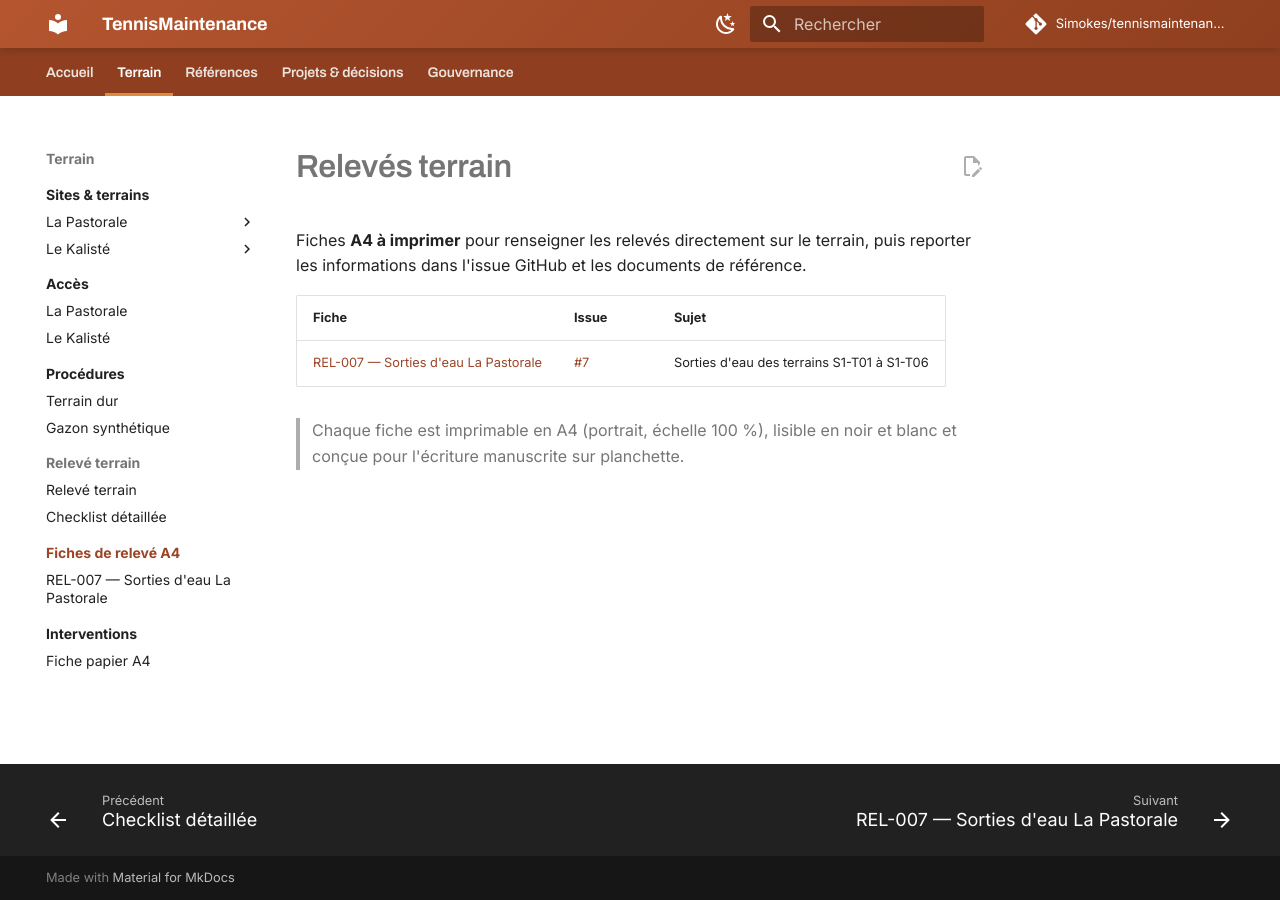
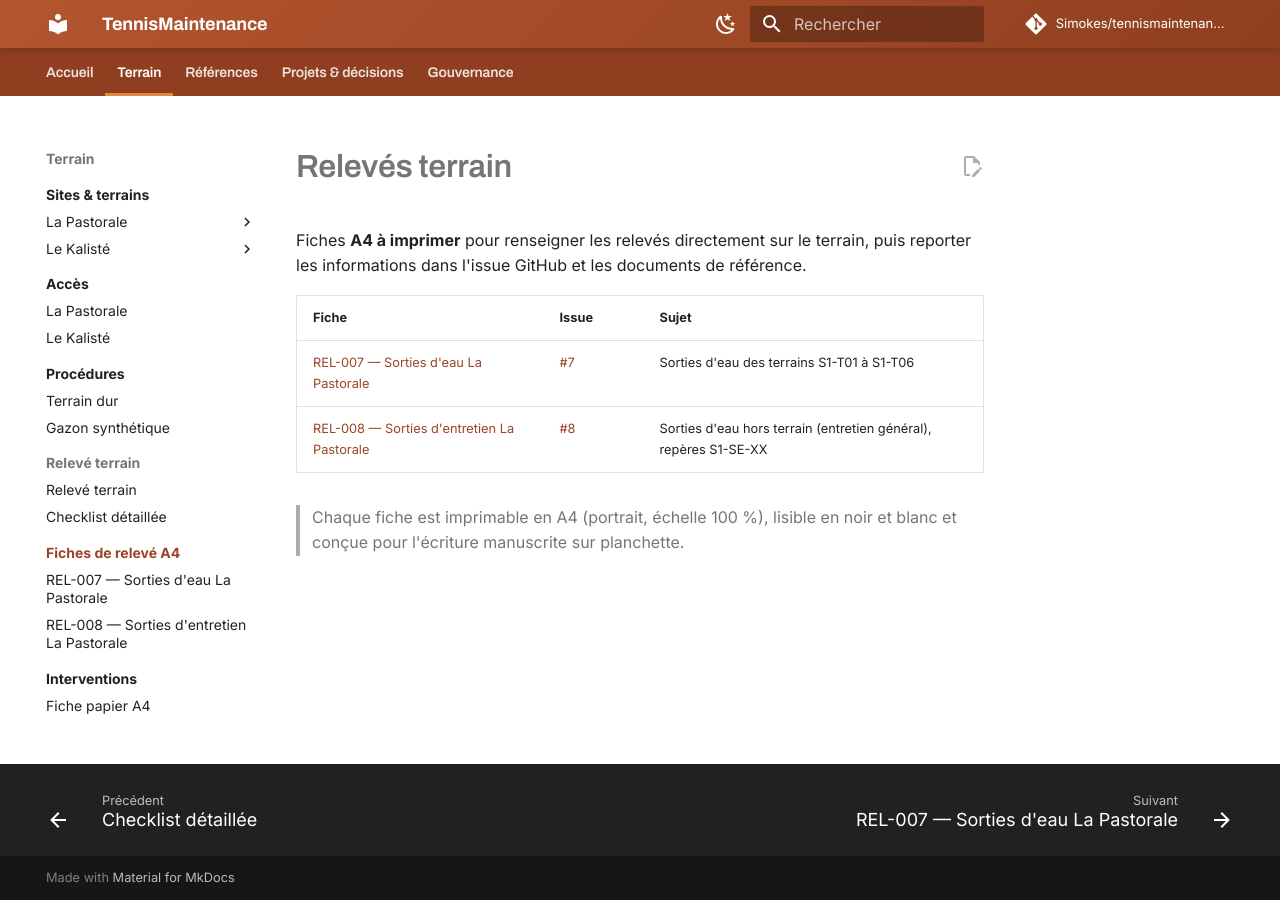
Before and after one commit to Simokes/tennismaintenance, an MkDocs documentation site: the page built from docs/releves/index.md, in a window 1280 px wide. Built offline with MkDocs 1.6.1 and Material for MkDocs 9.7.7, drawn with Linux system fonts in a browser that asks for light colours; comment, search, counter and statistics services are not loaded.

Commit message:
REL-008 : fiche A4 relevé des sorties d'entretien (La Pastorale, #8) (#56)
Fiche imprimable adaptee a l'issue #8 (sorties d'eau hors terrain, reperes
S1-SE-XX), calquee sur le patron REL-007 valide mais avec des champs propres :

- page 1 = plan fidele du site (d'apres plan Delattre 1/300, nord vers le bas)
  pour localiser chaque sortie d'une croix et la numeroter ;
- blocs-formulaire par sortie (2 par page A4, 6 prevus) : localisation, usage
  principal, type de robinet, type de raccord, compatibilite GEKA,
  standardisable STD-002, zone haute etat/contraintes pour ecrire au stylo ;
- page de cloture : controles finaux + documents a mettre a jour
  (SITE-001, EQ-003, STD-002) + rappel aucun code d'acces.

Source unique a la racine (releves/), incluse dans docs/ via pymdownx.snippets.
Nav et index mis a jour. Build --strict et check_source_links verts.

Co-authored-by: Claude Opus 4.8 <noreply@anthropic.com>

```diff
--- a/docs/releves/index.md
+++ b/docs/releves/index.md
@@ -5,5 +5,6 @@ Fiches **A4 à imprimer** pour renseigner les relevés directement sur le terrai
 | Fiche | Issue | Sujet |
 |---|---|---|
 | [REL-007 — Sorties d'eau La Pastorale](REL-007-sorties-eau-la-pastorale.md) | [#7](https://github.com/Simokes/tennismaintenance/issues/7) | Sorties d'eau des terrains S1-T01 à S1-T06 |
+| [REL-008 — Sorties d'entretien La Pastorale](REL-008-sorties-entretien-la-pastorale.md) | [#8](https://github.com/Simokes/tennismaintenance/issues/8) | Sorties d'eau hors terrain (entretien général), repères S1-SE-XX |
 
 > Chaque fiche est imprimable en A4 (portrait, échelle 100 %), lisible en noir et blanc et conçue pour l'écriture manuscrite sur planchette.
--- a/docs/stylesheets/print.css
+++ b/docs/stylesheets/print.css
@@ -171,6 +171,61 @@
 
 .releve-sheet .sheet-footer {
   margin-top: 2mm;
+}
+
+/* REL-008 : plan de site + blocs-formulaire par sortie d'entretien (issue #8). */
+.releve-sheet .site-plan {
+  width: auto;
+  max-width: 100%;
+  max-height: 155mm;           /* plan portrait : borné en hauteur pour tenir sur la page */
+  height: auto;
+}
+
+.releve-sheet .outlet-block {
+  display: flex;
+  flex-direction: column;
+  flex: 1 1 0;                 /* deux blocs se partagent la hauteur de page */
+  border: 1px solid #000;
+  padding: 2.5mm;
+  margin-bottom: 3mm;
+}
+
+.releve-sheet .outlet-block:last-child {
+  margin-bottom: 0;
+}
+
+.releve-sheet .ob-head {
+  font-size: 11pt;
+  border-bottom: 1px solid #000;
+  padding-bottom: 1.5mm;
+  margin-bottom: 2mm;
+}
+
+.releve-sheet .ob-grid {
+  display: grid;
+  grid-template-columns: repeat(2, minmax(0, 1fr));
+  border-top: 1px solid #000;
+  border-left: 1px solid #000;
+}
+
+.releve-sheet .ob-grid > div {
+  min-height: 13mm;
+  padding: 1.5mm 2mm;
+  border-right: 1px solid #000;
+  border-bottom: 1px solid #000;
+  font-size: 9.5pt;
+}
+
+.releve-sheet .ob-line {
+  margin: 2mm 0;
+  font-size: 9.5pt;
+}
+
+.releve-sheet .ob-write {
+  flex: 1 1 auto;
+  min-height: 20mm;
+  border: 1px solid #000;
+  padding: 2mm;
 }
 
 .project-report {
--- a/mkdocs.yml
+++ b/mkdocs.yml
@@ -105,6 +105,7 @@ nav:
       - Fiches de relevé A4:
           - releves/index.md
           - REL-007 — Sorties d'eau La Pastorale: releves/REL-007-sorties-eau-la-pastorale.md
+          - REL-008 — Sorties d'entretien La Pastorale: releves/REL-008-sorties-entretien-la-pastorale.md
       - Interventions:
           - interventions/index.md
           - Fiche papier A4: interventions/fiche-papier.md
```
Also changed, not shown: docs/releves/REL-008-sorties-entretien-la-pastorale.md (added, +23 -0 lines), releves/REL-008-sorties-entretien-la-pastorale.md (added, +203 -0 lines).
